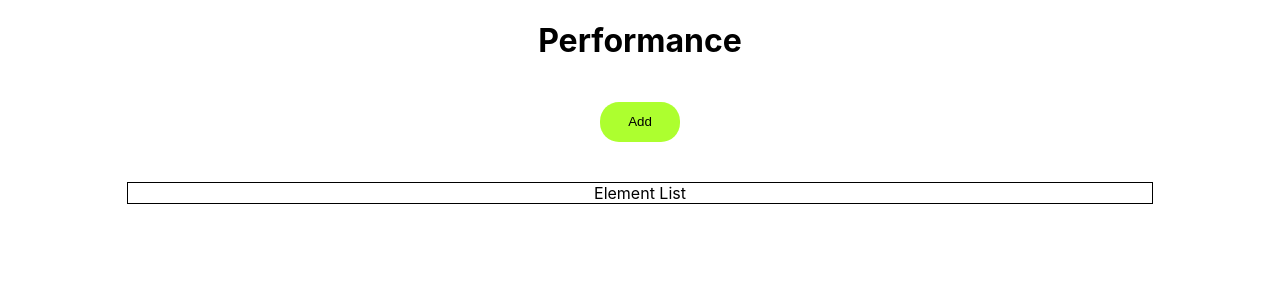
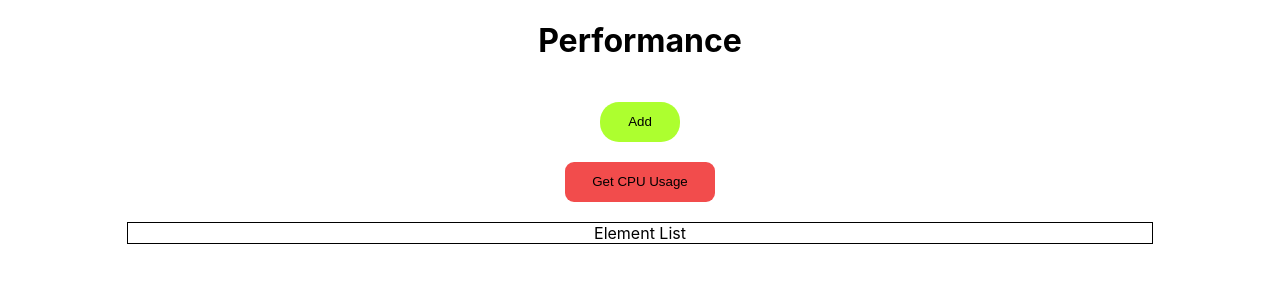
Before and after one commit to Rahul171201/Demo-Next-JS-Application, a Next.js app: page /performance in a window 1280 px wide. Shown: the top 300 px of the page. Built offline with nearby package versions, Linux system fonts and the light colour scheme.

Commit message:
cpu usage added

```diff
--- a/pages/performance.js
+++ b/pages/performance.js
@@ -21,11 +21,27 @@ const Performance = () => {
     return displayBox;
   };
 
+  const handleCPU = () => {
+    console.log("System information : " + navigator.userAgent);
+    console.log("CPU Information : ");
+
+    console.log(chrome.system);
+
+    chrome.system.cpu.getInfo(function (cpuInfo) {
+      console.log(cpuInfo.modelName);
+      console.log(cpuInfo.archName);
+      console.log(cpuInfo.features);
+    });
+  };
+
   return (
     <div className={styles.performanceBox}>
       <h1>Performance</h1>
       <button onClick={handleClick} className={styles.clickButton}>
         Add
+      </button>
+      <button onClick={handleCPU} className={styles.cpuUsageButton}>
+        Get CPU Usage
       </button>
       <div className={styles.textbox}>
         <div>Element List</div>
--- a/styles/Performance.module.css
+++ b/styles/Performance.module.css
@@ -17,6 +17,15 @@
     background-color: green;
 }
 
+.cpuUsageButton{
+    width: 150px;
+    height: 40px;
+    border: none;
+    border-radius: 9px;
+    background-color: #F24C4C;
+    cursor: pointer;
+}
+
 .textbox{
     display: flex;
     flex-direction: column;
```
